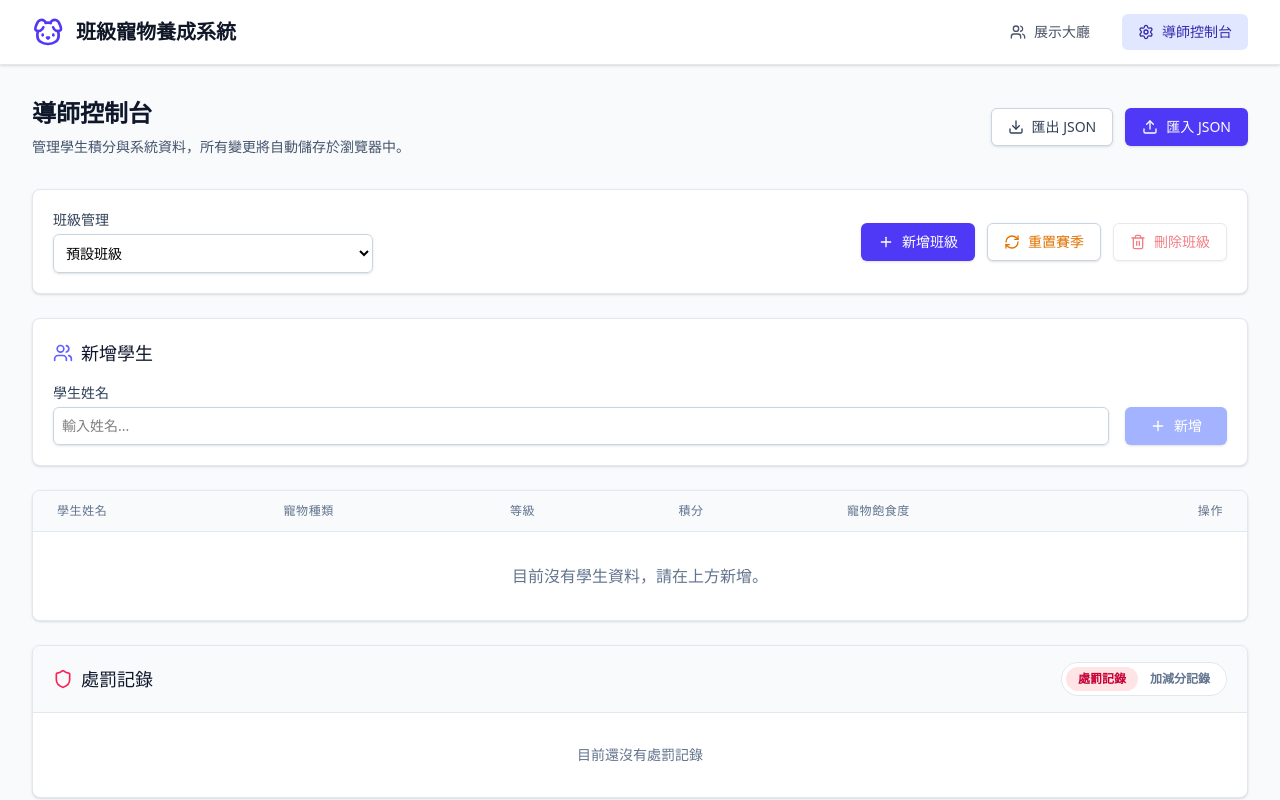
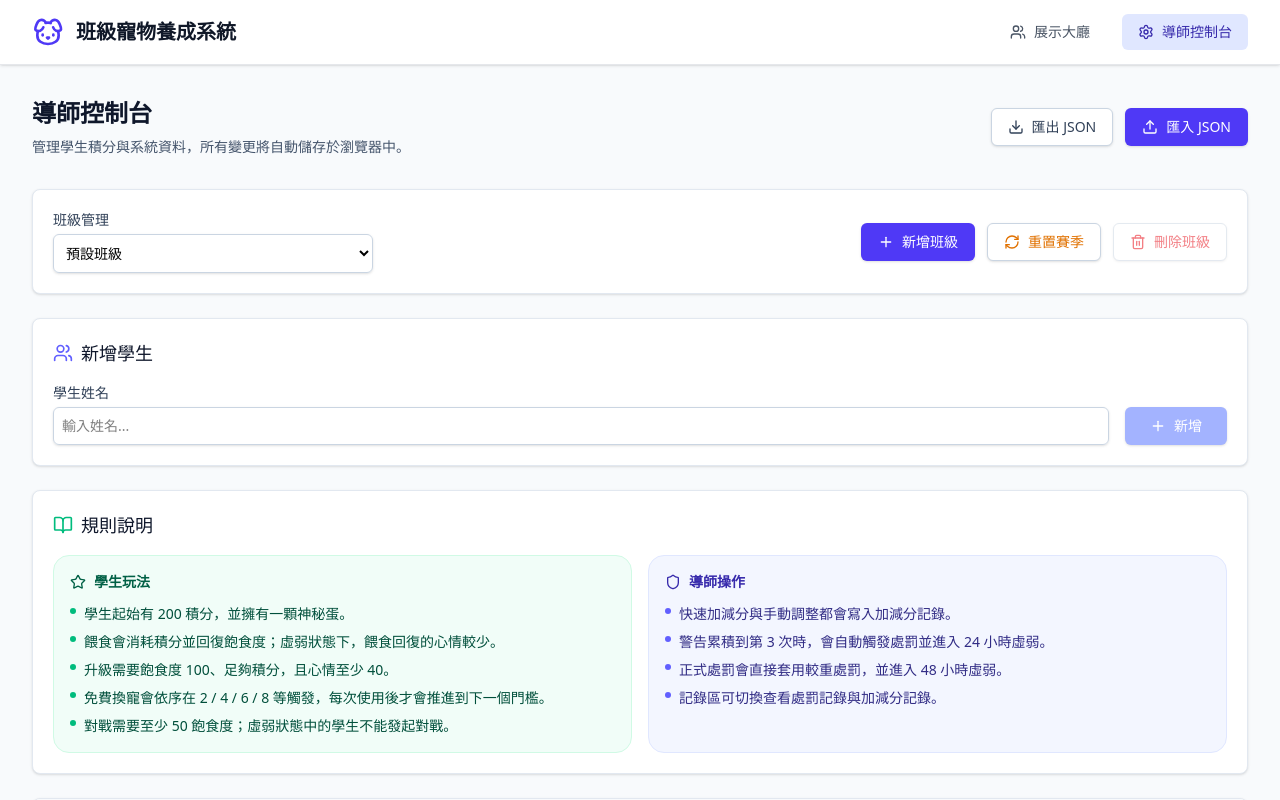
Before and after one commit to andreww0421/epet, a React (Vite) app: page / in a window 1280 px wide. Both pictures are taken after a click on the button "導師控制台". Shown: the top 800 px of the page. Built offline with nearby package versions, Linux system fonts and the light colour scheme.

Commit message:
Add in-app guide and refresh README

```diff
--- a/src/App.tsx
+++ b/src/App.tsx
@@ -1,13 +1,12 @@
 import React, { useState, useEffect, useRef } from 'react';
 import {
   Dog, Cat, Bird, Rabbit, Turtle, Fish, Snail, Bug, Rat, Squirrel, PiggyBank, Worm, Ghost, Bot, PawPrint,
-  Heart, Frown, Meh, Smile, Dumbbell, Download, Upload, Plus, Minus, Utensils, Users, Settings, AlertCircle, Trash2, Swords, Star, Shield, Zap, Trophy, X, ChevronsDown, Edit2, Save,
+  Heart, Frown, Meh, Smile, Dumbbell, Download, Upload, Plus, Minus, Utensils, Users, Settings, AlertCircle, Trash2, Swords, Star, Shield, Zap, Trophy, X, ChevronsDown, Edit2, Save, BookOpen,
   Egg, Medal, Award, Crown, Sparkles, Gift, Dices, BarChart3, RefreshCw
 } from 'lucide-react';
 import {
   DIRECT_DISCIPLINE_PENALTY,
   MAX_ACTIVITY_RECORDS,
-  PENALTY_DURATION_MS,
   UPGRADE_GACHA_LEVELS,
   UPGRADE_REWARD_FULLNESS,
   UPGRADE_REWARD_HAPPINESS,
@@ -230,6 +229,22 @@ const translations = {
     penaltyUntil: '恢復時間 {time}',
     battleBlockedByPenalty: '懲罰狀態中，暫時不能對戰',
     battleDraw: '對戰平手，雙方暫時沒有分出勝負',
+    guideTitle: '規則說明',
+    guideStudentTitle: '學生玩法',
+    guideTeacherTitle: '導師操作',
+    guideStudentItems: [
+      '學生起始有 200 積分，並擁有一顆神秘蛋。',
+      '餵食會消耗積分並回復飽食度；虛弱狀態下，餵食回復的心情較少。',
+      '升級需要飽食度 100、足夠積分，且心情至少 40。',
+      '免費換寵會依序在 2 / 4 / 6 / 8 等觸發，每次使用後才會推進到下一個門檻。',
+      '對戰需要至少 50 飽食度；虛弱狀態中的學生不能發起對戰。',
+    ],
+    guideTeacherItems: [
+      '快速加減分與手動調整都會寫入加減分記錄。',
+      '警告累積到第 3 次時，會自動觸發處罰並進入 24 小時虛弱。',
+      '正式處罰會直接套用較重處罰，並進入 48 小時虛弱。',
+      '記錄區可切換查看處罰記錄與加減分記錄。',
+    ],
   },
   en: {
     appTitle: 'Classroom Pet System',
@@ -372,6 +387,22 @@ const translations = {
     penaltyDiscipline: 'Formal Penalty',
     penaltyUntil: 'Recovers at {time}',
     battleBlockedByPenalty: 'Penalty status is active. Battle is temporarily locked.',
+    guideTitle: 'Game Guide',
+    guideStudentTitle: 'Student Progression',
+    guideTeacherTitle: 'Teacher Actions',
+    guideStudentItems: [
+      'Students start with 200 points and a mystery egg.',
+      'Feeding costs points and restores fullness; weakened pets recover less mood from feeding.',
+      'Upgrading requires 100 fullness, enough points, and mood 40 or above.',
+      'Free reroll milestones are consumed in order: level 2, 4, 6, then 8.',
+      'Battles require at least 50 fullness and are blocked while a penalty status is active.',
+    ],
+    guideTeacherItems: [
+      'Quick add/deduct buttons and manual adjustments are all saved into the point log.',
+      'Warnings stack to 3. The third warning triggers an automatic penalty plus a 24-hour weakened status.',
+      'Formal discipline applies a stronger penalty and a 48-hour weakened status immediately.',
+      'The record panel can switch between discipline logs and point adjustment logs.',
+    ],
   }
 };
 
@@ -1437,6 +1468,43 @@ function DashboardView({ data, addPoints, addStudent, deleteStudent, exportData,
             <Plus className="h-4 w-4 mr-2" />
             {tLang.add}
           </button>
+        </div>
+      </div>
+
+      <div className="bg-white shadow-sm rounded-lg overflow-hidden border border-slate-200 mb-6 p-5">
+        <h3 className="text-lg font-medium text-slate-900 mb-4 flex items-center">
+          <BookOpen className="h-5 w-5 mr-2 text-emerald-500" />
+          {tLang.guideTitle}
+        </h3>
+        <div className="grid gap-4 lg:grid-cols-2">
+          <div className="rounded-2xl border border-emerald-100 bg-emerald-50/70 p-4">
+            <div className="mb-3 flex items-center text-sm font-bold text-emerald-800">
+              <Star className="mr-2 h-4 w-4" />
+              {tLang.guideStudentTitle}
+            </div>
+            <ul className="space-y-2 text-sm text-emerald-900">
+              {(tLang.guideStudentItems as string[]).map((item) => (
+                <li key={item} className="flex items-start">
+                  <span className="mt-1 mr-2 h-1.5 w-1.5 rounded-full bg-emerald-500" />
+                  <span>{item}</span>
+                </li>
+              ))}
+            </ul>
+          </div>
+          <div className="rounded-2xl border border-indigo-100 bg-indigo-50/70 p-4">
+            <div className="mb-3 flex items-center text-sm font-bold text-indigo-800">
+              <Shield className="mr-2 h-4 w-4" />
+              {tLang.guideTeacherTitle}
+            </div>
+            <ul className="space-y-2 text-sm text-indigo-900">
+              {(tLang.guideTeacherItems as string[]).map((item) => (
+                <li key={item} className="flex items-start">
+                  <span className="mt-1 mr-2 h-1.5 w-1.5 rounded-full bg-indigo-500" />
+                  <span>{item}</span>
+                </li>
+              ))}
+            </ul>
+          </div>
         </div>
       </div>
 
```
Also changed, not shown: 1 other file (tests, documents, lock files or other folders).
